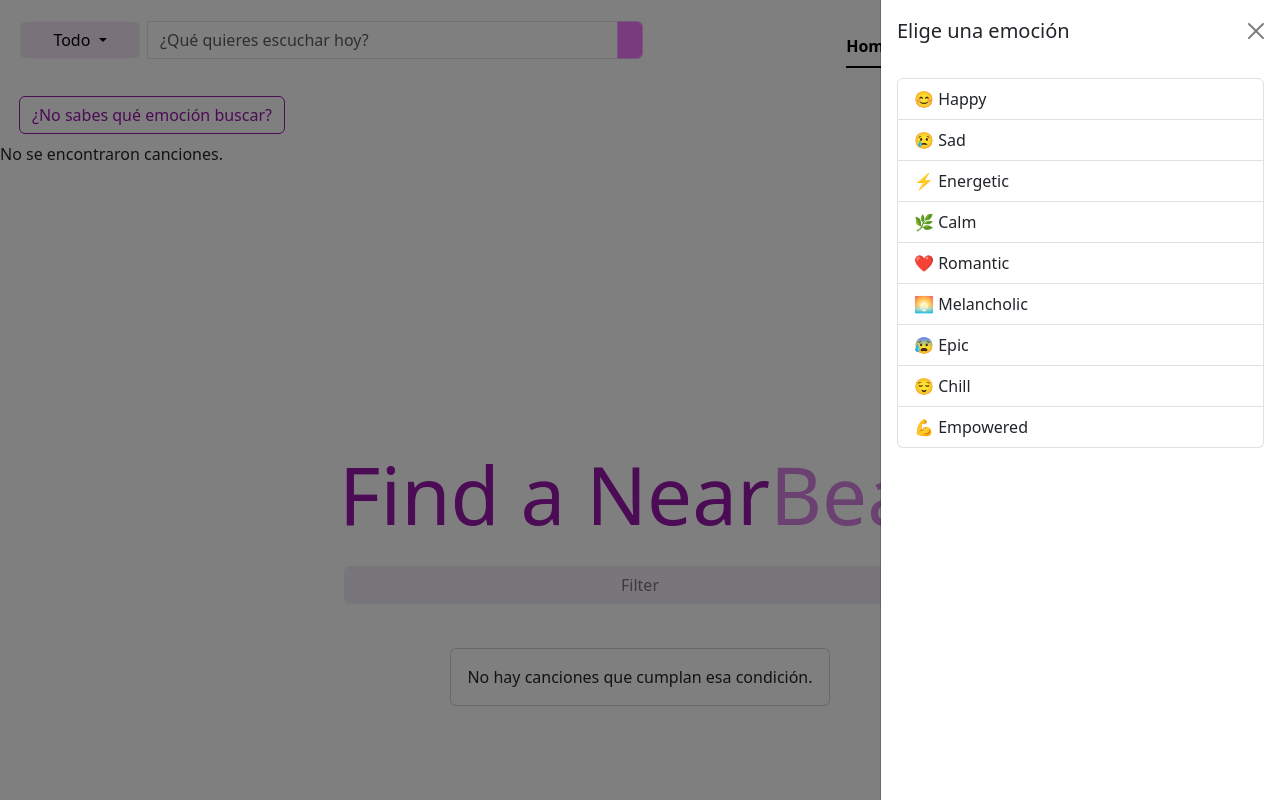
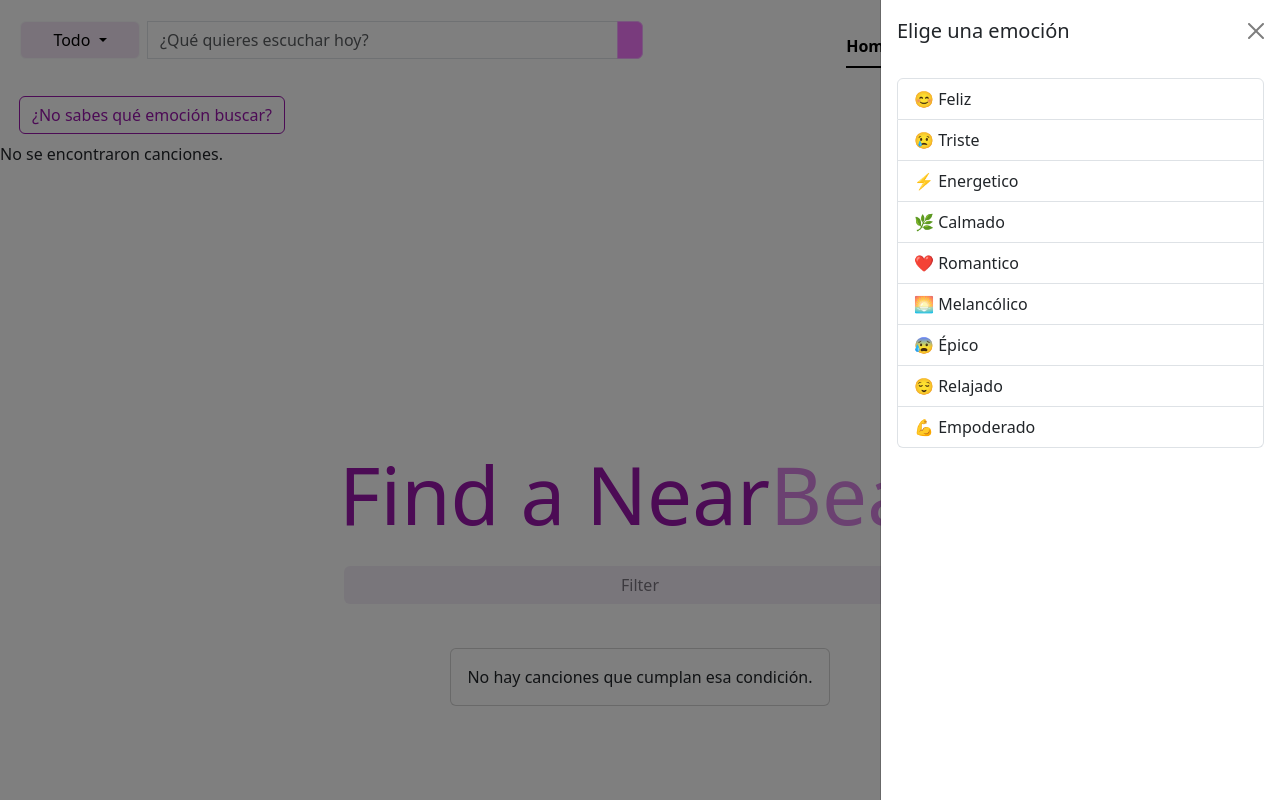
Before and after one commit to Lauraindabur/NearBeats, a Django app: page / in a window 1280 px wide, after a click on "¿No sabes qué emoción buscar?". Run offline with Django 5.2, Linux system fonts and the light colour scheme.

Commit message:
Pasar emociones a español

```diff
--- a/main/templates/main/base.html
+++ b/main/templates/main/base.html
@@ -154,15 +154,15 @@ document.addEventListener('DOMContentLoaded', function() {
   </div>
   <div class="offcanvas-body">
     <div class="list-group">
-      <button type="button" class="list-group-item list-group-item-action" data-emotion="Happy">😊 Happy</button>
-      <button type="button" class="list-group-item list-group-item-action" data-emotion="Sad">😢 Sad</button>
-      <button type="button" class="list-group-item list-group-item-action" data-emotion="Energetic">⚡ Energetic</button>
-      <button type="button" class="list-group-item list-group-item-action" data-emotion="Calm">🌿 Calm</button>
-      <button type="button" class="list-group-item list-group-item-action" data-emotion="Romantic">❤️ Romantic</button>
-      <button type="button" class="list-group-item list-group-item-action" data-emotion="Melancholic">🌅 Melancholic</button>
-      <button type="button" class="list-group-item list-group-item-action" data-emotion="Epic">😰 Epic </button>
-      <button type="button" class="list-group-item list-group-item-action" data-emotion="Chill">😌 Chill</button>
-      <button type="button" class="list-group-item list-group-item-action" data-emotion="empowered">💪 Empowered</button>
+      <button type="button" class="list-group-item list-group-item-action" data-emotion="Happy">😊 Feliz</button>
+      <button type="button" class="list-group-item list-group-item-action" data-emotion="Sad">😢 Triste</button>
+      <button type="button" class="list-group-item list-group-item-action" data-emotion="Energetic">⚡ Energetico</button>
+      <button type="button" class="list-group-item list-group-item-action" data-emotion="Calm">🌿 Calmado</button>
+      <button type="button" class="list-group-item list-group-item-action" data-emotion="Romantic">❤️ Romantico</button>
+      <button type="button" class="list-group-item list-group-item-action" data-emotion="Melancholic">🌅 Melancólico</button>
+      <button type="button" class="list-group-item list-group-item-action" data-emotion="Epic">😰 Épico</button>
+      <button type="button" class="list-group-item list-group-item-action" data-emotion="Chill">😌 Relajado</button>
+      <button type="button" class="list-group-item list-group-item-action" data-emotion="empowered">💪 Empoderado</button>
 
     </div>
   </div>
```
